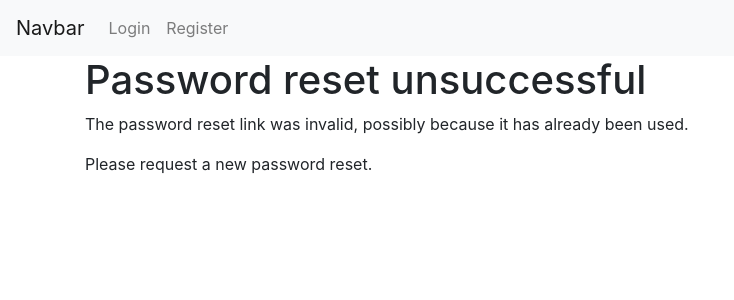
After one commit to TMcNally17/dev_hub, a Django app: template templates/registration/reset_password_confirm.html in a window 1280 px wide. The commit adds this page. Shown: the top 300 px of the page, without its empty margins (0-734 px from the left). Run offline with Django 3.2, Linux system fonts and the light colour scheme; the template is opened without the code that fills it, so the values that code supplies are empty; parts of the project's set-up code (start-up, migrations or seed data) failed here and were passed over; some libraries are stand-ins or nearby versions.

Commit message:
added registration templates

```diff
--- a/templates/base.html
+++ b/templates/base.html
@@ -44,7 +44,7 @@
             </div>
         </nav>
 
-        <div>
+        <div class="container">
         {% block content %}
         {% endblock %}
         </div>
--- /dev/null
+++ b/templates/registration/reset_password_confirm.html
@@ -0,0 +1,29 @@
+{% extends "base.html" %}
+
+<h1>Password Reset</h1>
+
+{% block content %}
+{% if validlink %}
+    <p>Please enter your new password twice to confirm.</p>
+    <form method="post">
+
+        {% csrf_token %}
+
+        <p{{ form.new_password1.errors }}</p>
+        <p>
+            <label for="id_new_password1">New password:</label>
+            {{ form.new_password1 }}
+        </p>
+        <p{{ form.new_password2.errors }}</p>
+        <p>
+            <label for="id_new_password2">Confirm password:</label>
+            {{ form.new_password2 }}
+        </p>
+        <button type="submit">Reset Password</button>
+    </form>
+{% else %}
+    <h1>Password reset unsuccessful</h1>
+    <p>The password reset link was invalid, possibly because it has already been used.</p>
+    <p>Please request a new password reset.</p>
+{% endif %}
+{% endblock %}
```
Also changed, not shown: templates/registration/reset_password_complete.html (added, +9 -0 lines), templates/registration/reset_password_done.html (added, +8 -0 lines), templates/registration/reset_password_email.html (added, +15 -0 lines), templates/registration/reset_password_form.html (added, +19 -0 lines).
